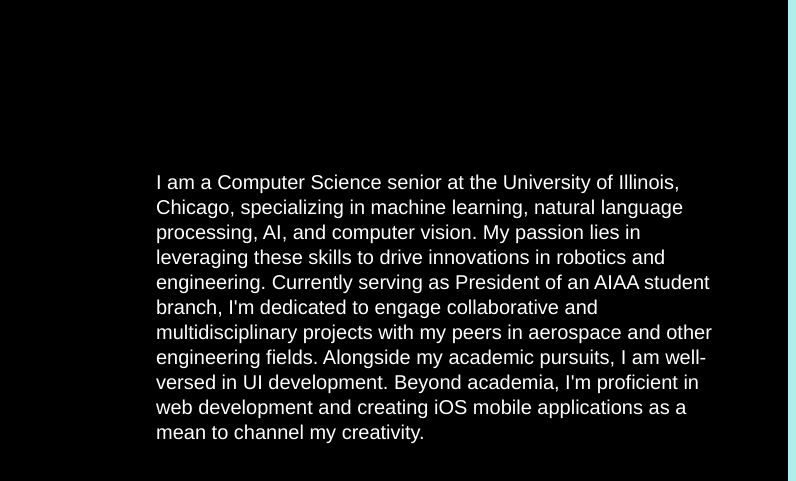
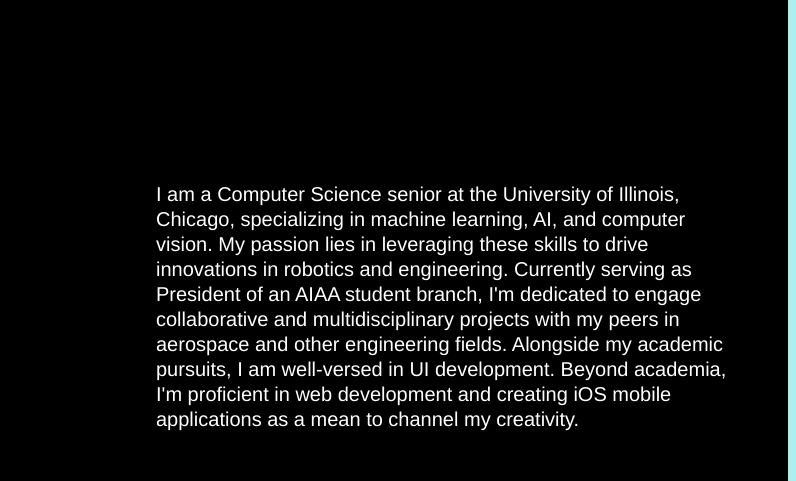
Before and after one commit to ChalmersPhua00/Chalmers-s-Portfolio, a plain HTML site: page index.html in a window 1280 px wide. Shown: the part 833-1314 px from the top of the page, 484-1280 px from the left. Drawn offline with Linux system fonts and the light colour scheme.

Commit message:
Update index.html

```diff
--- a/index.html
+++ b/index.html
@@ -45,7 +45,7 @@
         </div>
         <div class="right-container">
             <p id="intro">
-                I am a Computer Science senior at the University of Illinois, Chicago, specializing in machine learning, natural language processing, AI, and computer vision.
+                I am a Computer Science senior at the University of Illinois, Chicago, specializing in machine learning, AI, and computer vision.
                 My passion lies in leveraging these skills to drive innovations in robotics and engineering.
                 Currently serving as President of an AIAA student branch, I'm dedicated to engage collaborative and multidisciplinary projects with my peers in aerospace and other engineering fields.
                 Alongside my academic pursuits, I am well-versed in UI development. Beyond academia, I'm proficient in web development and creating iOS mobile applications as a mean to channel my creativity.
```
